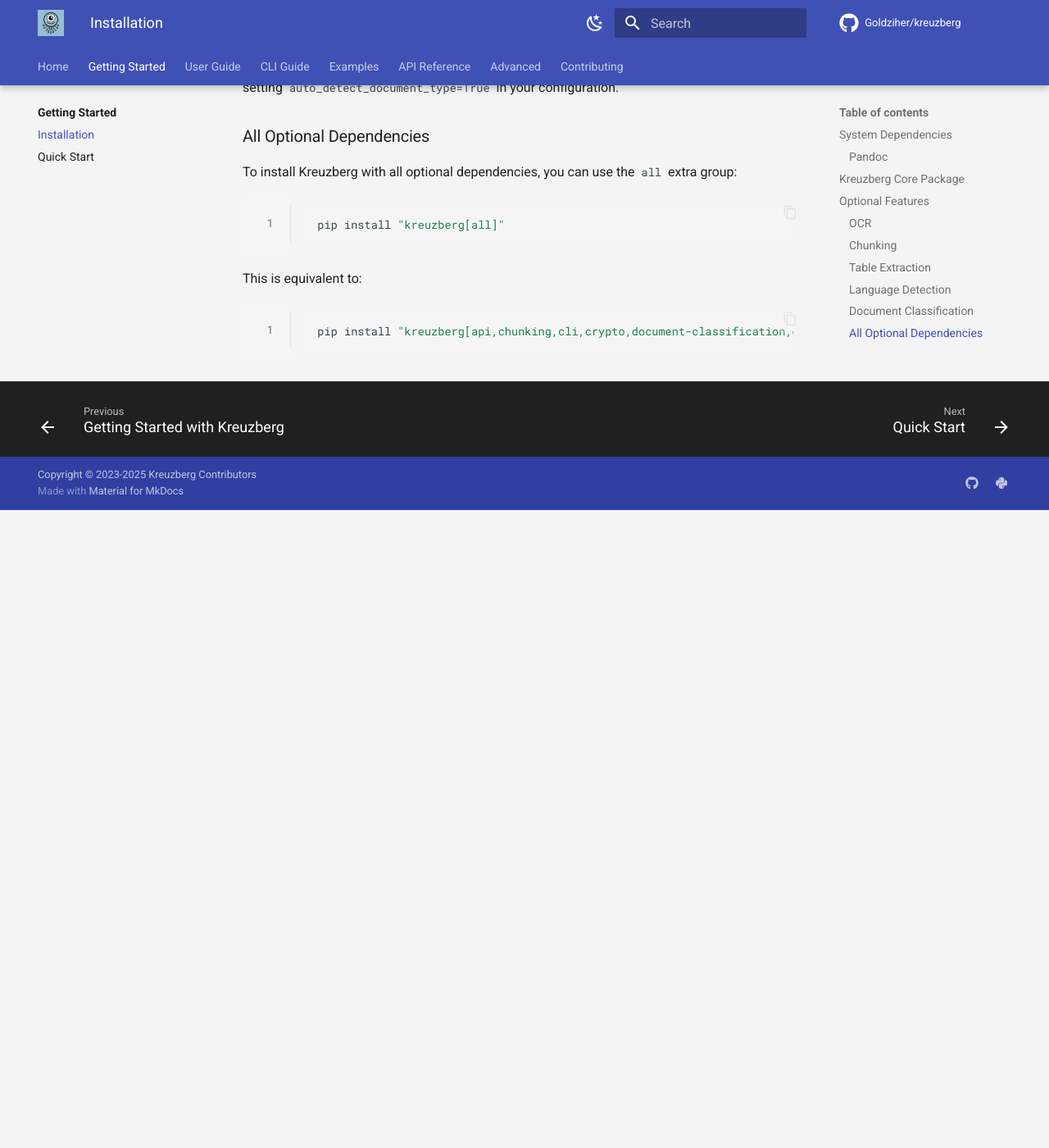
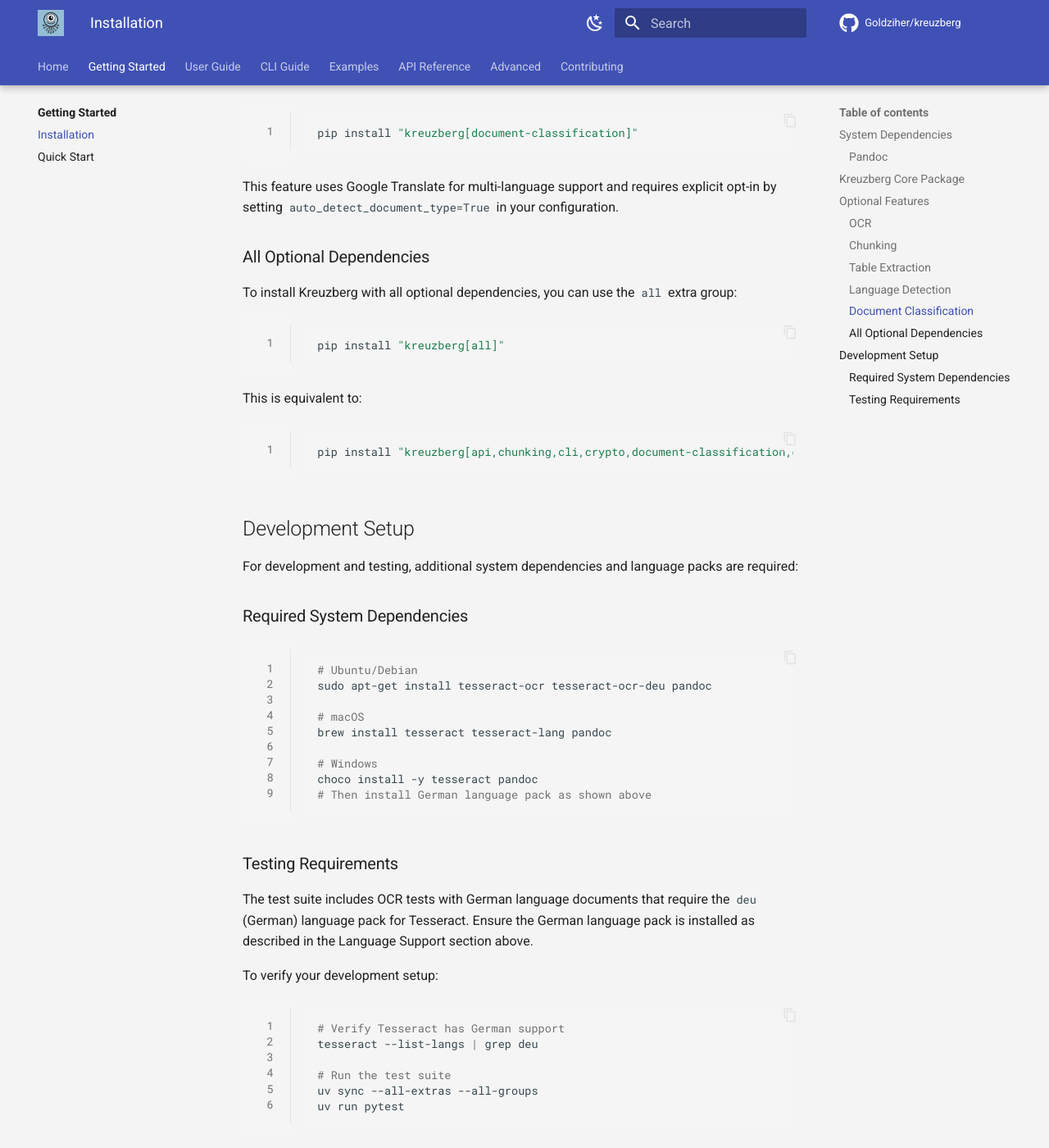
Before and after one commit to elevenday8-design/kreuzberg, an MkDocs documentation site: the page built from docs/getting-started/installation.md, in a window 1280 px wide and 1400 px high, scrolled down 3626 px. Shown: the whole window at 82% size. Built offline with MkDocs 1.6.1 and Material for MkDocs 9.7.7, drawn with Linux system fonts in a browser that asks for light colours; comment, search, counter and statistics services are not loaded; the version menu is left out; before the commit the page ends 4248 px from its top, so only the background shows below that; some of the changed text lies outside the part shown.

Commit message:
fix: add German language pack support for Windows CI and improve docs
- Download deu.traineddata in Windows CI for German OCR tests
- Add tesseract --list-langs verification in CI
- Update installation docs with specific Windows language pack instructions
- Add development setup section with testing requirements
- This should resolve Windows extractor test failures for German PDF tests

````diff
--- a/docs/getting-started/installation.md
+++ b/docs/getting-started/installation.md
@@ -69,8 +69,17 @@
     For local installations requiring additional languages, you must install the appropriate language data files:
 
     - **Ubuntu/Debian**: `sudo apt-get install tesseract-ocr-deu` (for German)
-    - **macOS**: `brew install tesseract-lang`
-    - **Windows**: See the [Tesseract documentation](https://tesseract-ocr.github.io/tessdoc/Installation.html#windows)
+    - **macOS**: `brew install tesseract-lang` (includes all languages)
+    - **Windows**: Download language files manually to the Tesseract `tessdata` directory:
+
+    ```powershell
+    # For German language support on Windows
+    $tessDataDir = "C:\Program Files\Tesseract-OCR\tessdata"
+    Invoke-WebRequest -Uri "https://github.com/tesseract-ocr/tessdata/raw/main/deu.traineddata" -OutFile "$tessDataDir\deu.traineddata"
+
+    # Verify installation
+    tesseract --list-langs
+    ```
 
     For more details on language installation and configuration, refer to the [Tesseract documentation](https://tesseract-ocr.github.io/tessdoc/Installation.html).
 
@@ -152,3 +161,36 @@
 ```shell
 pip install "kreuzberg[api,chunking,cli,crypto,document-classification,easyocr,entity-extraction,gmft,langdetect,paddleocr,additional-extensions]"
 ```
+
+## Development Setup
+
+For development and testing, additional system dependencies and language packs are required:
+
+### Required System Dependencies
+
+```shell
+# Ubuntu/Debian
+sudo apt-get install tesseract-ocr tesseract-ocr-deu pandoc
+
+# macOS
+brew install tesseract tesseract-lang pandoc
+
+# Windows
+choco install -y tesseract pandoc
+# Then install German language pack as shown above
+```
+
+### Testing Requirements
+
+The test suite includes OCR tests with German language documents that require the `deu` (German) language pack for Tesseract. Ensure the German language pack is installed as described in the Language Support section above.
+
+To verify your development setup:
+
+```shell
+# Verify Tesseract has German support
+tesseract --list-langs | grep deu
+
+# Run the test suite
+uv sync --all-extras --all-groups
+uv run pytest
+```
````
Also changed, not shown: 1 other file.
